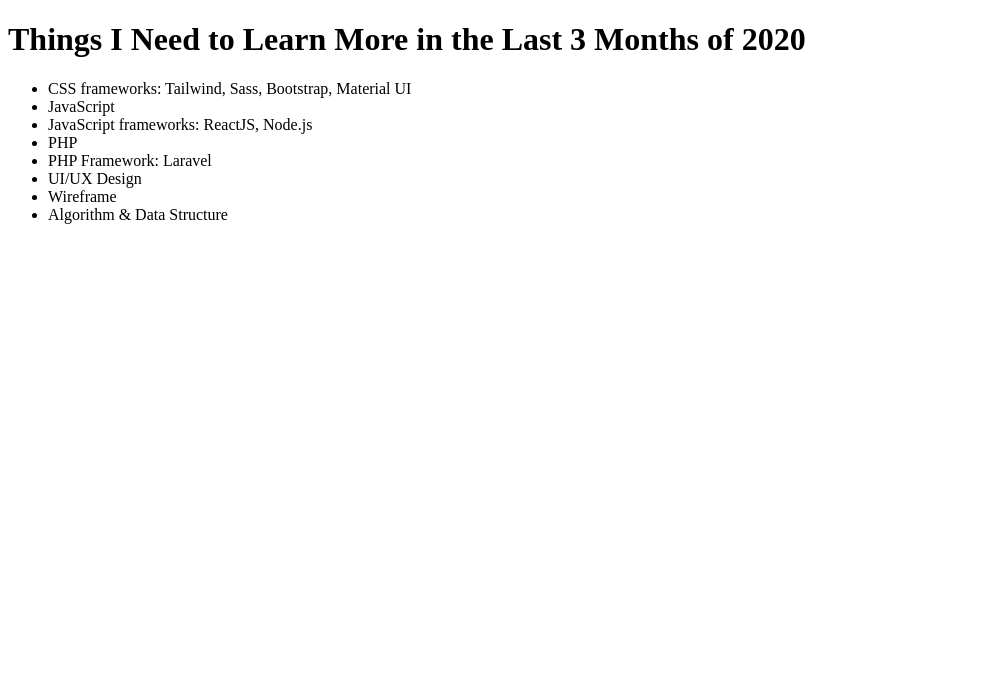
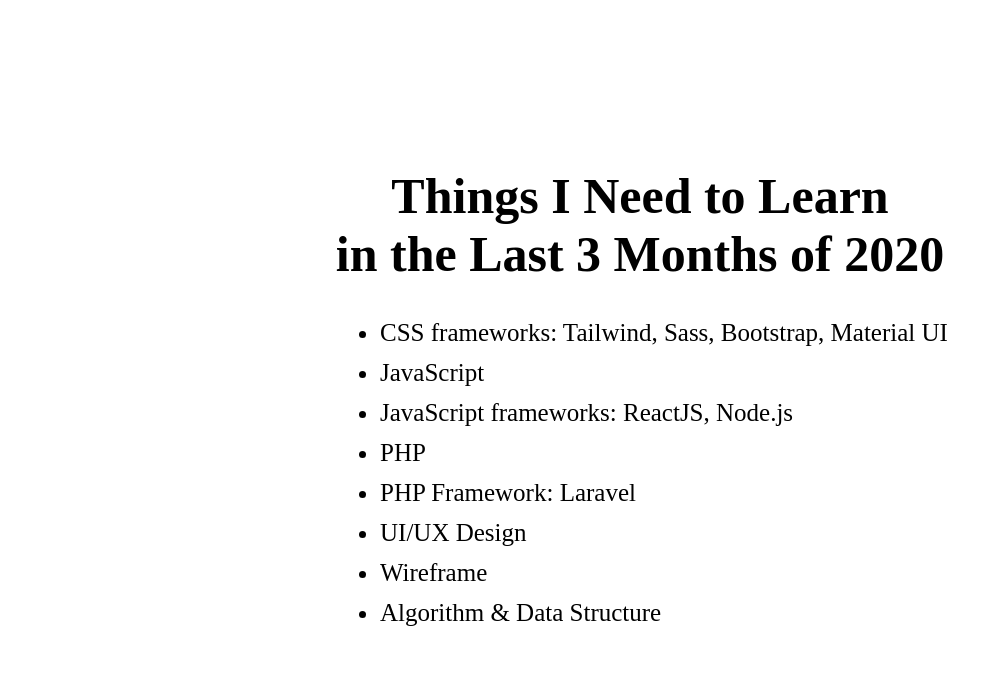
Before and after one commit to faridafar/git-test-try, a plain HTML site: page index.html in a window 1280 px wide. Shown: the whole page, without its empty margins (0-1002 px from the left). Drawn offline with Linux system fonts and the light colour scheme.

Commit message:
modified content and added style.css

```diff
--- a/index.html
+++ b/index.html
@@ -4,9 +4,11 @@
         <meta charset="UTF-8">
         <meta name="viewport" content="width=device-width, initial-scale=1.0">
         <title>Things I Need to Learn in the Last 3 Months of 2020</title>
+        <link rel="stylesheet" href="style.css">
     </head>
     <body>
-        <h1>Things I Need to Learn More in the Last 3 Months of 2020</h1>
+        <div class="container">
+            <h1>Things I Need to Learn <br> in the Last 3 Months of 2020</h1>
             <ul>
                 <li>CSS frameworks: Tailwind, Sass, Bootstrap, Material UI</li>
                 <li>JavaScript</li>
@@ -17,5 +19,6 @@
                 <li>Wireframe</li>
                 <li>Algorithm & Data Structure</li>
             </ul>
+        </div>
     </body>
 </html>
--- /dev/null
+++ b/style.css
@@ -0,0 +1,33 @@
+* {
+    margin: 0;
+    padding: 0;
+    box-sizing: border-box;
+}
+
+html {
+    font-size: 10px;
+}
+
+body {
+    display: flex;
+    align-items: center;
+    justify-content: center;
+    min-height: 100vh;
+}
+
+.container {
+    width: 100%;
+    max-width: 700px;
+    font-size: 2.5rem;
+    padding: 4rem;
+}
+
+h1 {
+    text-align: center;
+    margin-bottom: 3rem;
+}
+
+li {
+    line-height: 4rem;
+    margin-left: 5rem;
+}
```
Lines whose indentation alone changed are shown as unchanged.
